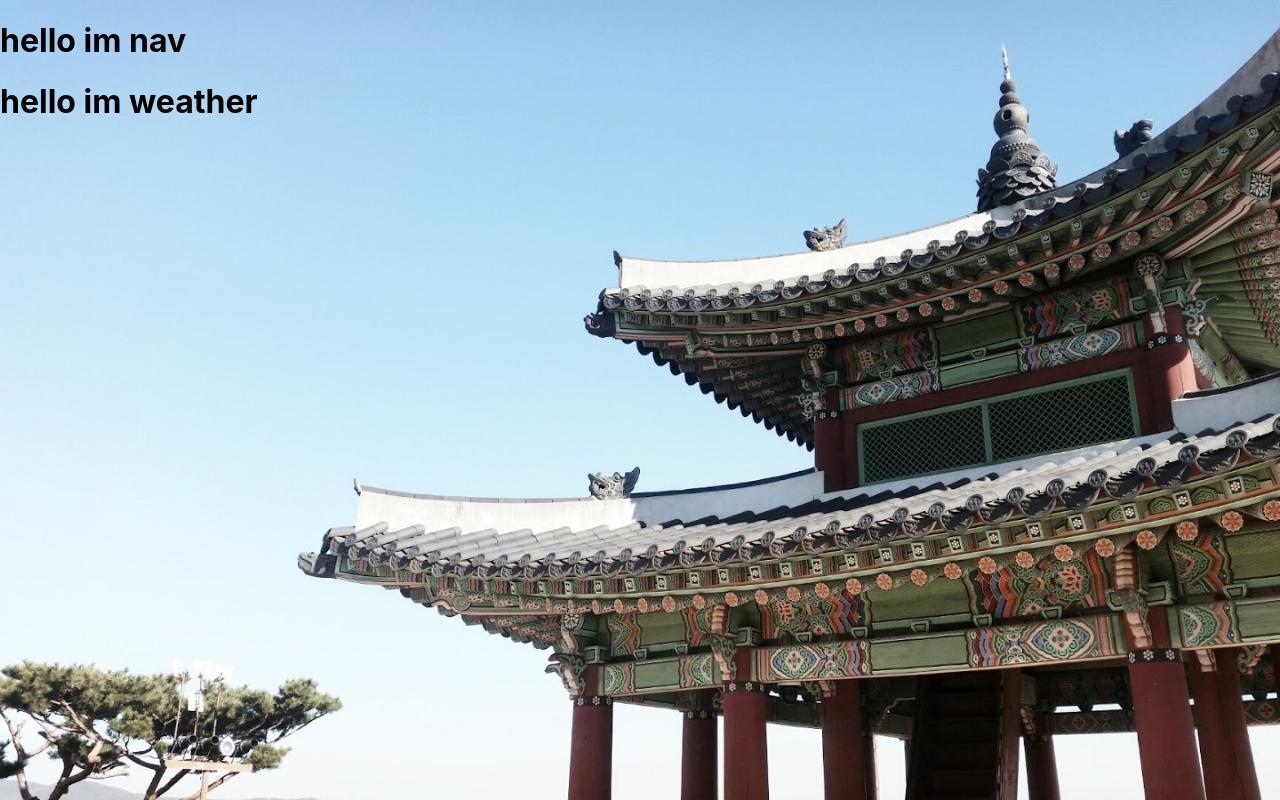
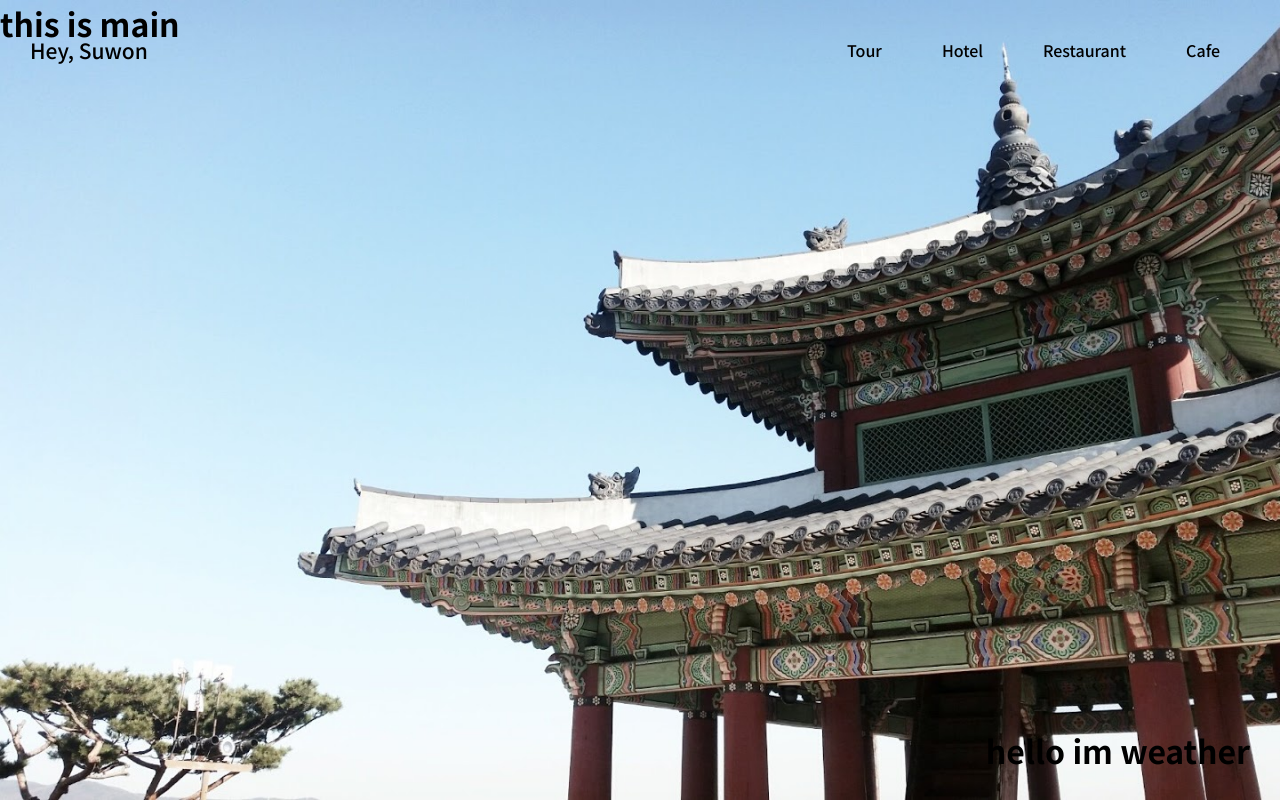
Before and after one commit to hyesungoh/Hey_Suwon, a React app in the folder frontend/: page / in a window 1280 px wide. Built offline with nearby package versions, Linux system fonts and the light colour scheme.

Commit message:
design basic of navigation

```diff
--- a/frontend/src/App.scss
+++ b/frontend/src/App.scss
@@ -1,6 +1,19 @@
-$bg-color: #989898;
+@import url('https://fonts.googleapis.com/css2?family=Noto+Sans+KR:wght@300;500;700&display=swap');
+* {
+    margin: 0;
+    padding: 0;
+    box-sizing: border-box;
+    font-family: 'Noto Sans KR', sans-serif;
+}
 
 .app {
+    width: 100vw;
+    height: 100vh;
+
+    display: flex;
+    flex-direction: column;
+    justify-content: space-between;
+
     .bg {
         width: 100vw;
         height: 100vh;
@@ -12,3 +25,13 @@ $bg-color: #989898;
         z-index: -1;
     }
 }
+
+.content {
+    position: absolute;
+    top: 0;
+    left: 0;
+
+    width: 100vw;
+    height: 100vh;
+    z-index: 0;
+}
--- a/frontend/src/App.tsx
+++ b/frontend/src/App.tsx
@@ -4,22 +4,23 @@ import { TransitionGroup, CSSTransition } from "react-transition-group";
 
 import Navigation from "./components/Navigation/Navigation";
 import Weather from "./components/Weather/Weather";
+import Main from "./pages/Main/Main";
 
 import "./App.scss";
 
-const Router = withRouter(({location}) => (
-    <TransitionGroup>
+const Router = withRouter(({ location }) => (
+    <TransitionGroup className="content">
         <CSSTransition key={location.key} classNames="slide" timeout={3000}>
-            <Switch location={location}>
-                <Route path="/" exact={true} />
-                <Route path="/tour"  />
-                <Route path="/hotel"  />
-                <Route path="/restaurant"  />
-                <Route path="/cafe"  />
-            </Switch>
+                <Switch location={location}>
+                    <Route path="/" exact={true} component={Main} />
+                    <Route path="/tour" />
+                    <Route path="/hotel" />
+                    <Route path="/restaurant" />
+                    <Route path="/cafe" />
+                </Switch>
         </CSSTransition>
     </TransitionGroup>
-))
+));
 
 function App() {
     return (
--- /dev/null
+++ b/frontend/src/components/Navigation/Navigation.scss
@@ -0,0 +1,28 @@
+.nav {
+    width: 100vw;
+    height: 100px;
+    z-index: 1;
+    display: flex;
+    justify-content: space-between;
+    align-items: center;
+    padding: 0px 30px;
+
+    .nav__logo {
+        h1 {
+            all: unset;
+            font-size: 21px;
+            font-weight: 500;
+        }
+    }
+}
+
+.nav__router {
+    a {
+        all: unset;
+        cursor: pointer;
+        margin: 0px 30px;
+        font-size: 16px;
+        font-weight: 500;
+        color: black;
+    }
+}
--- a/frontend/src/components/Navigation/Navigation.tsx
+++ b/frontend/src/components/Navigation/Navigation.tsx
@@ -1,9 +1,22 @@
 import React from "react";
+import { Link } from "react-router-dom";
+
+import "./Navigation.scss";
 
 const Navigation = () => {
-    return (<div>
-        <h1>hello im nav</h1>
-    </div>)
-}
+    return (
+        <div className="nav">
+            <div className="nav__logo">
+                <h1>Hey, Suwon</h1>
+            </div>
+            <div className="nav__router">
+                <Link to="/tour">Tour</Link>
+                <Link to="/hotel">Hotel</Link>
+                <Link to="/restaurant">Restaurant</Link>
+                <Link to="/cafe">Cafe</Link>
+            </div>
+        </div>
+    );
+};
 
 export default Navigation;
--- /dev/null
+++ b/frontend/src/components/Weather/Weather.scss
@@ -0,0 +1,9 @@
+.weather {
+    width: 100vw;
+    height: 100px;
+
+    display: flex;
+    justify-content: flex-end;
+    align-items: center;
+    padding: 0px 30px;
+}
--- a/frontend/src/components/Weather/Weather.tsx
+++ b/frontend/src/components/Weather/Weather.tsx
@@ -1,8 +1,10 @@
 import React from "react";
+
+import "./Weather.scss";
 
 const Weather = () => {
     return (
-        <div>
+        <div className="weather">
             <h1>hello im weather</h1>
         </div>
     );
--- /dev/null
+++ b/frontend/src/pages/Main/Main.tsx
@@ -0,0 +1,11 @@
+import React from "react";
+
+const Main = () => {
+    return (
+        <div className="main">
+            <h1>this is main</h1>
+        </div>
+    );
+};
+
+export default Main;
```
Also changed, not shown: frontend/src/pages/Main/Main.scss (added), 1 other file (tests, documents, lock files or other folders).
